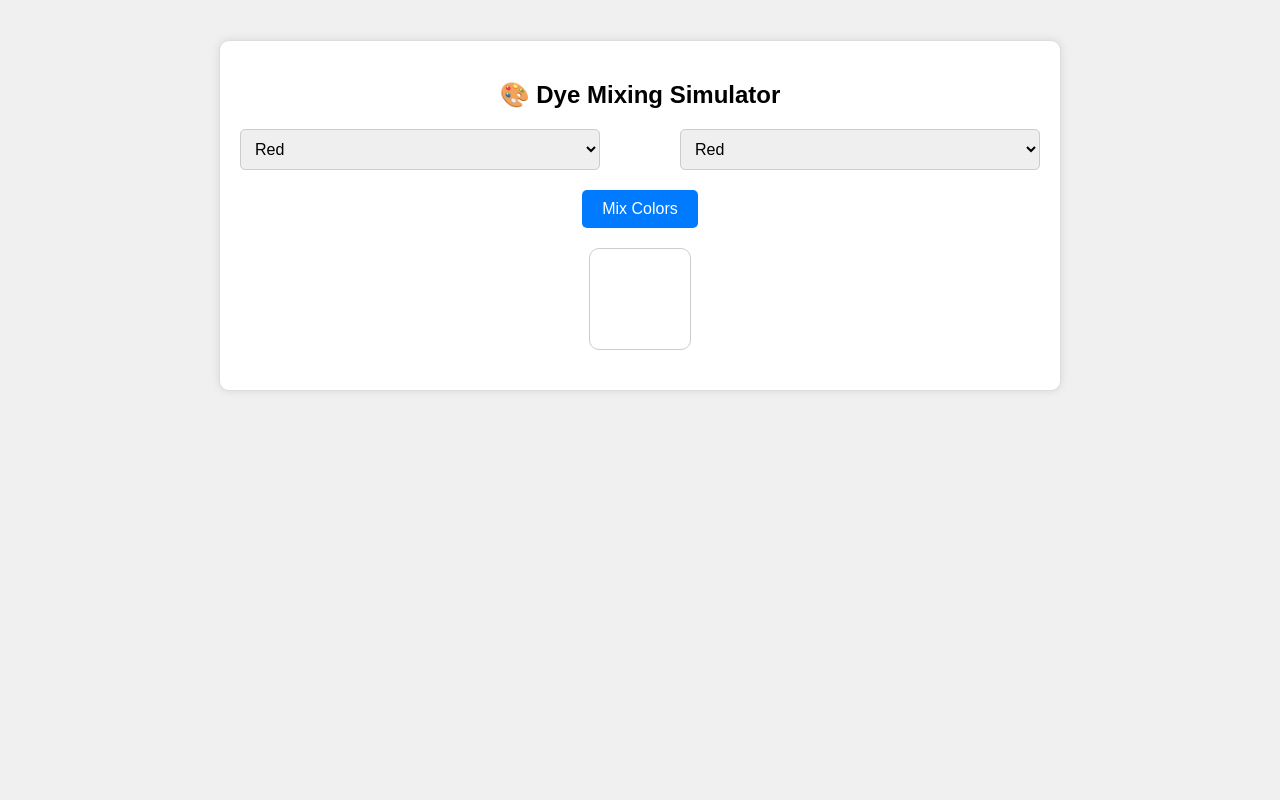
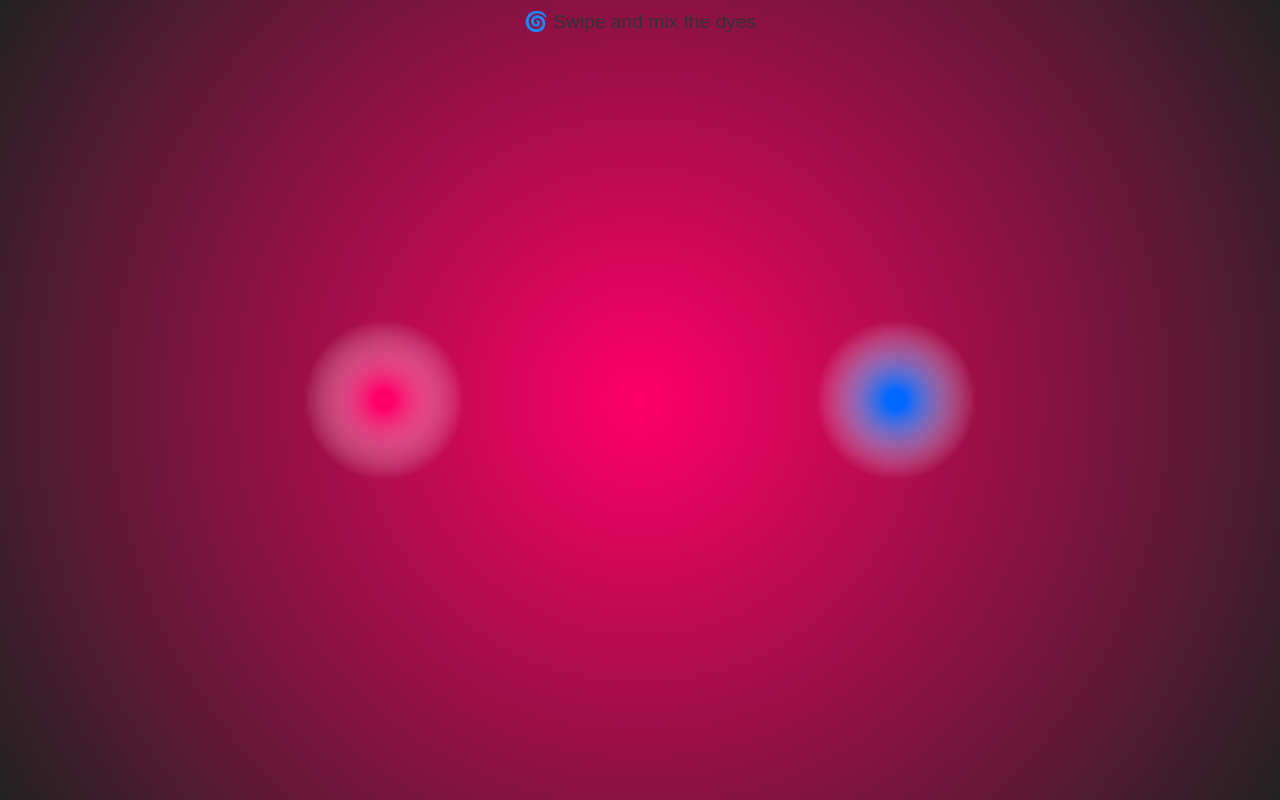
Before and after one commit to LIGHTLABS-CO/Chemical-safety-app, a plain HTML site: page Index.html in a window 1280 px wide. Drawn offline with Linux system fonts and the light colour scheme.

Commit message:
Update Index.html

```diff
--- a/Index.html
+++ b/Index.html
@@ -5,146 +5,128 @@
 <meta name="viewport" content="width=device-width, initial-scale=1.0" />
 <title>Dye Mixing Simulator</title>
 <style>
-    body {
-      font-family: Arial, sans-serif;
-      background-color: #f0f0f0;
+  html, body {
+    height: 100%;
+    margin: 0;
+    overflow: hidden;
+    background: radial-gradient(circle at center, #fafafa, #e0e0e0);
+    font-family: sans-serif;
   }
 
-    .mixer {
-      width: 800px;
-      margin: 40px auto;
-      background-color: #fff;
-      padding: 20px;
-      border: 1px solid #ddd;
-      border-radius: 10px;
-      box-shadow: 0 0 10px rgba(0, 0, 0, 0.1);
+  canvas {
+    width: 100%;
+    height: 100%;
+    touch-action: none;
+    display: block;
   }
 
-    .color-picker {
-      display: flex;
-      justify-content: space-between;
-      margin-bottom: 20px;
-    }
-
-    .color-picker select {
-      width: 45%;
-      padding: 10px;
-      border: 1px solid #ccc;
-      border-radius: 5px;
-      font-size: 16px;
-    }
-
-    .result {
-      width: 100px;
-      height: 100px;
-      border: 1px solid #ccc;
-      margin: 20px auto;
-      border-radius: 10px;
-    }
-
-    button {
-      display: block;
-      margin: 0 auto;
-      padding: 10px 20px;
-      background-color: #007bff;
-      color: #fff;
-      border: none;
-      border-radius: 5px;
-      cursor: pointer;
-      font-size: 16px;
-    }
-
-    button:hover {
-      background-color: #0056b3;
-    }
-
-    .colors {
-      display: flex;
-      flex-wrap: wrap;
-      justify-content: space-between;
-    }
-
-    .color {
-      width: 50px;
-      height: 50px;
-      border: 1px solid #aaa;
-      border-radius: 5px;
-      margin: 5px;
+  .label {
+    position: absolute;
+    top: 10px;
+    width: 100%;
+    text-align: center;
+    font-size: 1.2em;
+    color: #333;
+    user-select: none;
   }
 </style>
 </head>
 <body>
-  <div class="mixer">
-    <h2 style="text-align: center;">🎨 Dye Mixing Simulator</h2>
-
-    <div class="color-picker">
-      <select id="color1">
-        <option value="#ff0000">Red</option>
-        <option value="#00ff00">Green</option>
-        <option value="#0000ff">Blue</option>
-        <option value="#ffff00">Yellow</option>
-        <option value="#ff00ff">Magenta</option>
-        <option value="#00ffff">Cyan</option>
-        <option value="#000000">Black</option>
-        <option value="#ffffff">White</option>
-      </select>
-
-      <select id="color2">
-        <option value="#ff0000">Red</option>
-        <option value="#00ff00">Green</option>
-        <option value="#0000ff">Blue</option>
-        <option value="#ffff00">Yellow</option>
-        <option value="#ff00ff">Magenta</option>
-        <option value="#00ffff">Cyan</option>
-        <option value="#000000">Black</option>
-        <option value="#ffffff">White</option>
-      </select>
-    </div>
-
-    <button onclick="mixColors()">Mix Colors</button>
-
-    <div class="result" id="result"></div>
-  </div>
+<div class="label">🌀 Swipe and mix the dyes</div>
+<canvas id="mixCanvas"></canvas>
 
 <script>
-    function mixColors() {
-      const color1 = document.getElementById("color1").value;
-      const color2 = document.getElementById("color2").value;
+const canvas = document.getElementById("mixCanvas");
+const ctx = canvas.getContext("2d");
 
-      const mixedColor = blendColors(color1, color2);
-      document.getElementById("result").style.backgroundColor = mixedColor;
+function resizeCanvas() {
+  canvas.width = window.innerWidth;
+  canvas.height = window.innerHeight;
+}
+window.addEventListener("resize", resizeCanvas);
+resizeCanvas();
+
+// Dye objects
+const dyes = [
+  { x: canvas.width * 0.3, y: canvas.height * 0.5, r: 80, color: "#ff0066", vx: 0, vy: 0 },
+  { x: canvas.width * 0.7, y: canvas.height * 0.5, r: 80, color: "#0066ff", vx: 0, vy: 0 }
+];
+
+let activeDye = null;
+
+function hexToRgb(hex) {
+  const bigint = parseInt(hex.replace("#", ""), 16);
+  return { r: (bigint >> 16) & 255, g: (bigint >> 8) & 255, b: bigint & 255 };
 }
 
-    function blendColors(c1, c2) {
+function rgbToHex(r, g, b) {
+  return "#" + [r, g, b].map(x => x.toString(16).padStart(2, "0")).join("");
+}
+
+function blend(c1, c2, factor) {
   const rgb1 = hexToRgb(c1);
   const rgb2 = hexToRgb(c2);
-
-      const r = Math.round((rgb1.r + rgb2.r) / 2);
-      const g = Math.round((rgb1.g + rgb2.g) / 2);
-      const b = Math.round((rgb1.b + rgb2.b) / 2);
-
+  const r = Math.round(rgb1.r * (1 - factor) + rgb2.r * factor);
+  const g = Math.round(rgb1.g * (1 - factor) + rgb2.g * factor);
+  const b = Math.round(rgb1.b * (1 - factor) + rgb2.b * factor);
   return rgbToHex(r, g, b);
 }
 
-    function hexToRgb(hex) {
-      hex = hex.replace("#", "");
-      const bigint = parseInt(hex, 16);
-      const r = (bigint >> 16) & 255;
-      const g = (bigint >> 8) & 255;
-      const b = bigint & 255;
-      return { r, g, b };
+function distance(a, b) {
+  const dx = a.x - b.x;
+  const dy = a.y - b.y;
+  return Math.sqrt(dx*dx + dy*dy);
 }
 
-    function rgbToHex(r, g, b) {
-      return (
-        "#" +
-        [r, g, b]
-          .map((x) => {
-            const hex = x.toString(16);
-            return hex.length === 1 ? "0" + hex : hex;
-          })
-          .join("")
-      );
+function draw() {
+  ctx.clearRect(0, 0, canvas.width, canvas.height);
+
+  // Draw background smooth gradient based on dye positions
+  const mixFactor = Math.max(0, 1 - distance(dyes[0], dyes[1]) / 300);
+  const bgColor = blend(dyes[0].color, dyes[1].color, mixFactor);
+  document.body.style.background = `radial-gradient(circle at center, ${bgColor}, #222)`;
+
+  dyes.forEach(dye => {
+    const gradient = ctx.createRadialGradient(dye.x, dye.y, 10, dye.x, dye.y, dye.r);
+    gradient.addColorStop(0, dye.color);
+    gradient.addColorStop(1, "rgba(255,255,255,0)");
+    ctx.fillStyle = gradient;
+    ctx.beginPath();
+    ctx.arc(dye.x, dye.y, dye.r, 0, Math.PI * 2);
+    ctx.fill();
+  });
+
+  requestAnimationFrame(draw);
+}
+
+draw();
+
+function getTouchPos(evt) {
+  const t = evt.touches ? evt.touches[0] : evt;
+  return { x: t.clientX, y: t.clientY };
+}
+
+canvas.addEventListener("touchstart", startDrag, { passive: true });
+canvas.addEventListener("touchmove", moveDrag, { passive: true });
+canvas.addEventListener("touchend", endDrag, { passive: true });
+canvas.addEventListener("mousedown", startDrag);
+canvas.addEventListener("mousemove", moveDrag);
+canvas.addEventListener("mouseup", endDrag);
+
+function startDrag(e) {
+  const pos = getTouchPos(e);
+  activeDye = dyes.find(d => distance(d, pos) < d.r);
+}
+
+function moveDrag(e) {
+  if (!activeDye) return;
+  const pos = getTouchPos(e);
+  activeDye.x = pos.x;
+  activeDye.y = pos.y;
+}
+
+function endDrag() {
+  activeDye = null;
 }
 </script>
 </body>
```
Lines whose indentation alone changed are shown as unchanged.
